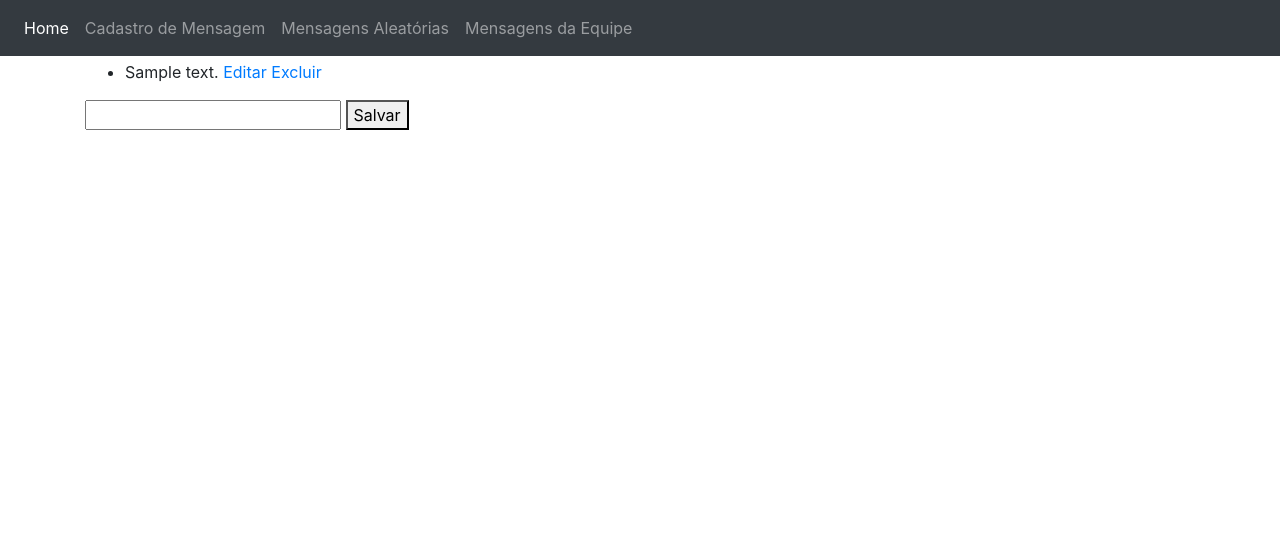
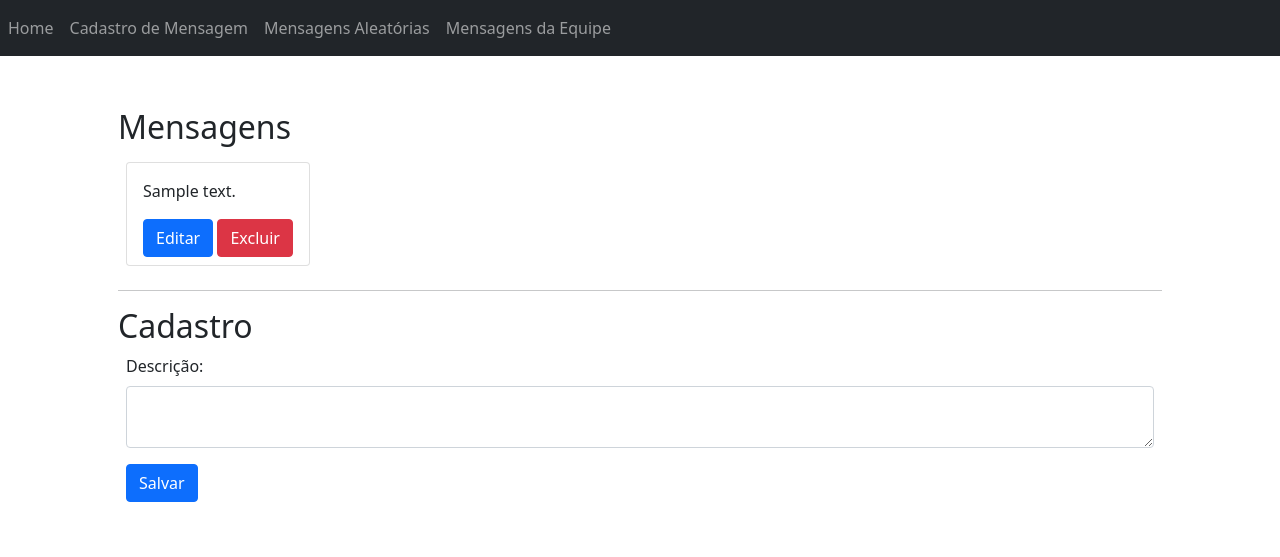
Before and after one commit to Gabrielle-96/desafio, a Django app: page /mensagens/ in a window 1280 px wide. Shown: the top 557 px of the page. Run offline with Django 4.2, Linux system fonts and the light colour scheme; tables that the repository leaves empty hold one stand-in row (values such as "Sample post"); some libraries are stand-ins or nearby versions.

Commit message:
pagina 404 e add bootstrap 5

```diff
--- a/app/settings.py
+++ b/app/settings.py
@@ -24,9 +24,11 @@ SECRET_KEY = 'django-insecure-b%y5w6u(5eiixe@8csyr#gab1s197wm$ol_ivaqw!&=ql0vi56
 
 # SECURITY WARNING: don't run with debug turned on in production!
 DEBUG = True
-
 ALLOWED_HOSTS = []
 
+# Para ver a página de erro customizada, comente as duas linhas acima e descomente as de baixo
+# DEBUG = False
+# ALLOWED_HOSTS = ['127.0.0.1']
 
 # Application definition
 
--- a/app/urls.py
+++ b/app/urls.py
@@ -15,6 +15,9 @@ Including another URLconf
 """
 from django.contrib import admin
 from django.urls import path, include
+from mensagens.views import viewErro
+
+handler404 = viewErro.handler404
 
 urlpatterns = [
     path('admin/', admin.site.urls),
--- a/mensagens/templates/base.html
+++ b/mensagens/templates/base.html
@@ -6,9 +6,7 @@
   <meta name="viewport" content="width=device-width, initial-scale=1.0">
   <link rel="shortcut icon" href="https://www.djangoproject.com/favicon.ico">
   <title>{% block title %} Fj Company {% endblock title %}</title>
-  <link rel="stylesheet" href="https://maxcdn.bootstrapcdn.com/bootstrap/4.0.0/css/bootstrap.min.css">
-  <link rel="stylesheet" href="https://maxcdn.bootstrapcdn.com/font-awesome/4.7.0/css/font-awesome.min.css">
-
+  <link href="https://cdn.jsdelivr.net/npm/bootstrap@5.0.2/dist/css/bootstrap.min.css" rel="stylesheet" integrity="sha384-EVSTQN3/azprG1Anm3QDgpJLIm9Nao0Yz1ztcQTwFspd3yD65VohhpuuCOmLASjC" crossorigin="anonymous">
   <style>
     body {
       margin-top: 60px;
@@ -23,12 +21,16 @@
 
   {% include "includes/nav.html" %}
 
-  <div class="container">
+  <div class="container p-5">
     {% block content %}{% endblock content %}
   </div>
 
-  <script src="https://maxcdn.bootstrapcdn.com/bootstrap/4.0.0/js/bootstrap.min.js"></script>
+  <script src="https://cdn.jsdelivr.net/npm/bootstrap@5.0.2/dist/js/bootstrap.bundle.min.js" integrity="sha384-MrcW6ZMFYlzcLA8Nl+NtUVF0sA7MsXsP1UyJoMp4YLEuNSfAP+JcXn/tWtIaxVXM" crossorigin="anonymous"></script>
 
+  <!-- Option 2: Separate Popper and Bootstrap JS -->
+
+  <script src="https://cdn.jsdelivr.net/npm/@popperjs/core@2.9.2/dist/umd/popper.min.js" integrity="sha384-IQsoLXl5PILFhosVNubq5LC7Qb9DXgDA9i+tQ8Zj3iwWAwPtgFTxbJ8NT4GN1R8p" crossorigin="anonymous"></script>
+  <script src="https://cdn.jsdelivr.net/npm/bootstrap@5.0.2/dist/js/bootstrap.min.js" integrity="sha384-cVKIPhGWiC2Al4u+LWgxfKTRIcfu0JTxR+EQDz/bgldoEyl4H0zUF0QKbrJ0EcQF" crossorigin="anonymous"></script>
   {% block js %}{% endblock js %}
 
 </body>
--- a/mensagens/templates/core/home.html
+++ b/mensagens/templates/core/home.html
@@ -3,10 +3,8 @@
 {% block content %}
 
 
-<div class="jumbotron">
-  <div class="container">
+  <div class="text-center">
     <h1>Bem-vindo!</h1>
   </div>
-</div>
 
 {% endblock content %}
--- a/mensagens/templates/includes/nav.html
+++ b/mensagens/templates/includes/nav.html
@@ -6,7 +6,7 @@
     <div class="collapse navbar-collapse" id="navbarsExampleDefault">
         <ul class="navbar-nav mr-auto">
            <li class="nav-item active">
-                <a class="nav-link" href="{% url 'home:home' %}">Home <span class="sr-only">(current)</span></a>
+                <a class="nav-link" href="{% url 'home:home' %}">Home</a>
             </li>
            <li class="nav-item">
                 <a class="nav-link" href="{% url 'mensagens:home' %}">Cadastro de Mensagem</a>
--- a/mensagens/templates/mensagens/index.html
+++ b/mensagens/templates/mensagens/index.html
@@ -1,18 +1,26 @@
 {% extends "base.html" %}
 
 {% block content %}
-    <ul>
+    <h2>Mensagens</h2>
+    <div class="d-flex">
         {% for mensagem in mensagens %}
-            <li>
-                {{mensagem.descricao}}
-                <a href="{% url 'mensagens:editar' mensagem.id %}">Editar</a>
-                <a href="{% url 'mensagens:excluir' mensagem.id %}">Excluir</a>
-            </li>
+            <div class="card m-2">
+                <div class="card-body pb-2">
+                    <p class="card-text">{{mensagem.descricao}}</p>
+                    <a class="btn btn-primary" href="{% url 'mensagens:editar' mensagem.id %}">Editar</a>
+                    <a class="btn btn-danger" href="{% url 'mensagens:excluir' mensagem.id %}">Excluir</a>
+                </div>
+            </div>
         {% endfor %}
-    </ul>
-    <form action="{% url 'mensagens:salvar' %}" method="post">
+    </div>
+    <hr>
+    <h2>Cadastro</h2>
+    <form action="{% url 'mensagens:salvar' %}" method="post" class="m-2">
         {% csrf_token  %}
-        <input type="text" name="descricao" />
-        <button type="submit">Salvar</button>
+        <div class="mb-3">
+            <label for="descricao" class="form-label">Descrição:</label>
+            <textarea type="text" name="descricao" class="form-control"></textarea>
+        </div>
+        <button type="submit" class="btn btn-primary">Salvar</button>
     </form>
 {% endblock content %}
--- /dev/null
+++ b/mensagens/views/viewErro.py
@@ -0,0 +1,7 @@
+from django.shortcuts import render
+from mensagens.models.models import Mensagens
+
+app_name="viewsErro"
+
+def handler404(request, exception):
+    return render(request, "erros/erro404.html")
```
Also changed, not shown: mensagens/templates/erros/erro404.html (added, +30 -0 lines), mensagens/templates/mensagens/update.html (+7 -4 lines), mensagens/templates/mensagensAleatorias/home.html (+3 -5 lines), mensagens/templates/mensagensEquipe/home.html (+4 -7 lines).
